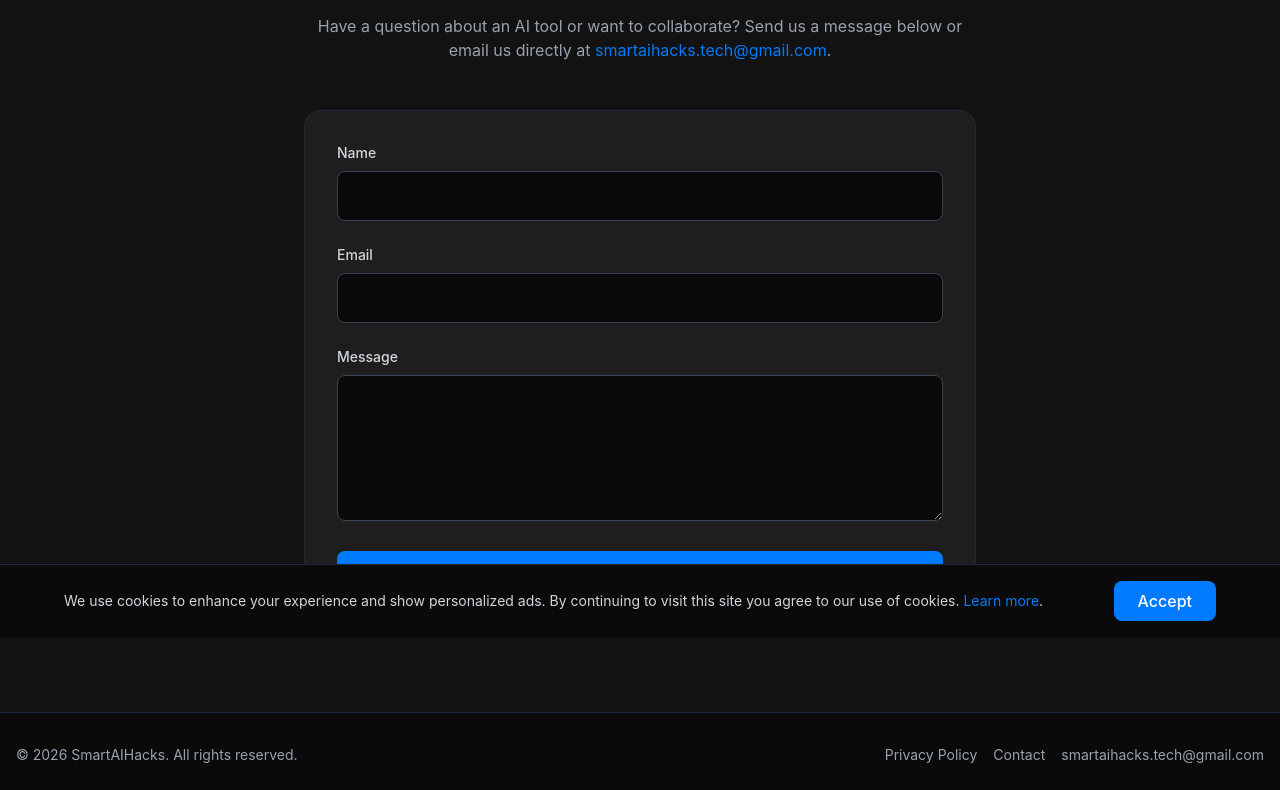
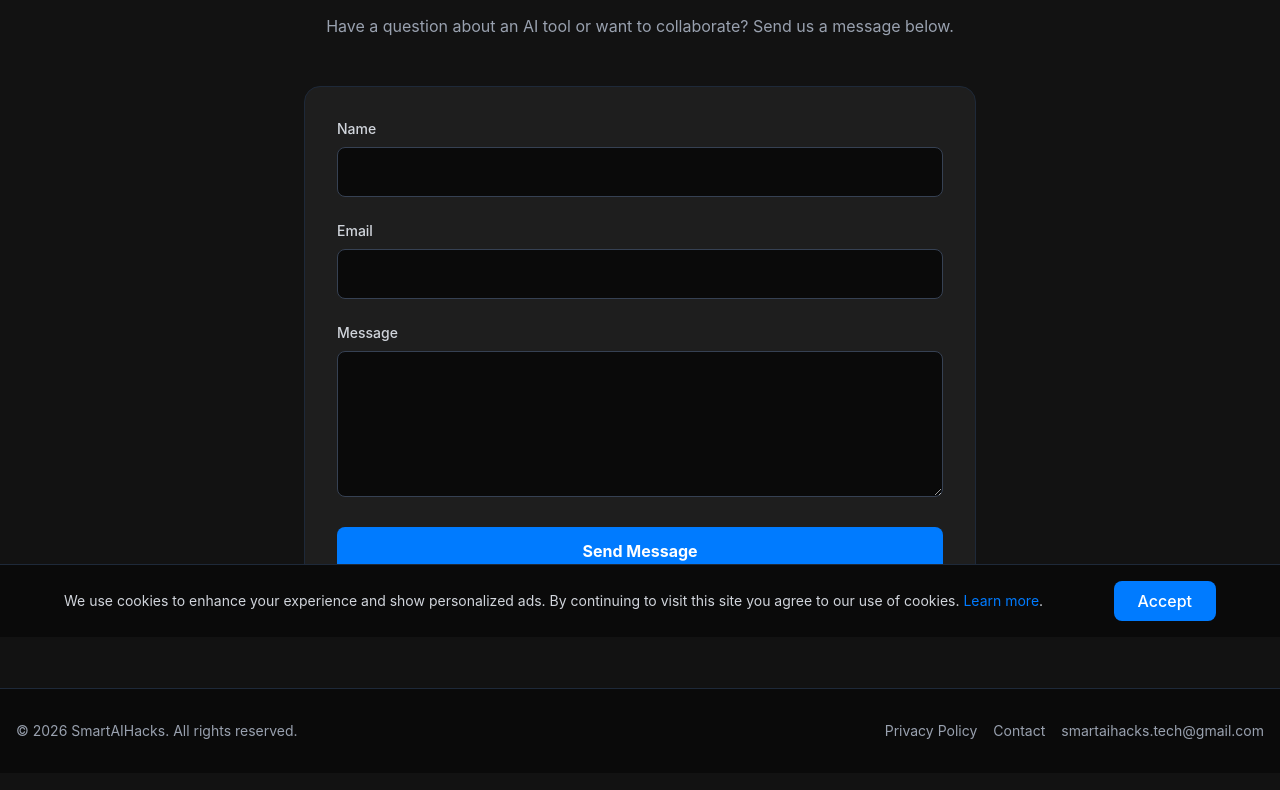
Before and after one commit to contatoaleatorio75-eng/smartaihacks-tech, an Astro site: page /contact in a window 1280 px wide. Shown: the part 163-953 px from the top of the page. Built offline with nearby package versions, Linux system fonts and the light colour scheme; Astro itself is replaced by a stand-in of ours.

Commit message:
fix: revert contact page text to exclude email link

```diff
--- a/src/pages/contact.astro
+++ b/src/pages/contact.astro
@@ -6,7 +6,7 @@ import Layout from '../layouts/Layout.astro';
 	<div class="max-w-2xl mx-auto">
 		<h1 class="text-4xl font-bold mb-8 text-center">Get in <span class="text-primary">Touch</span></h1>
 		<p class="text-center text-gray-400 mb-12">
-			Have a question about an AI tool or want to collaborate? Send us a message below or email us directly at <a href="mailto:smartaihacks.tech@gmail.com" class="text-primary hover:underline">smartaihacks.tech@gmail.com</a>.
+			Have a question about an AI tool or want to collaborate? Send us a message below.
 		</p>
 
 		<form class="space-y-6 bg-surface p-8 rounded-2xl border border-gray-800" name="contact" method="POST" data-netlify="true">
```
